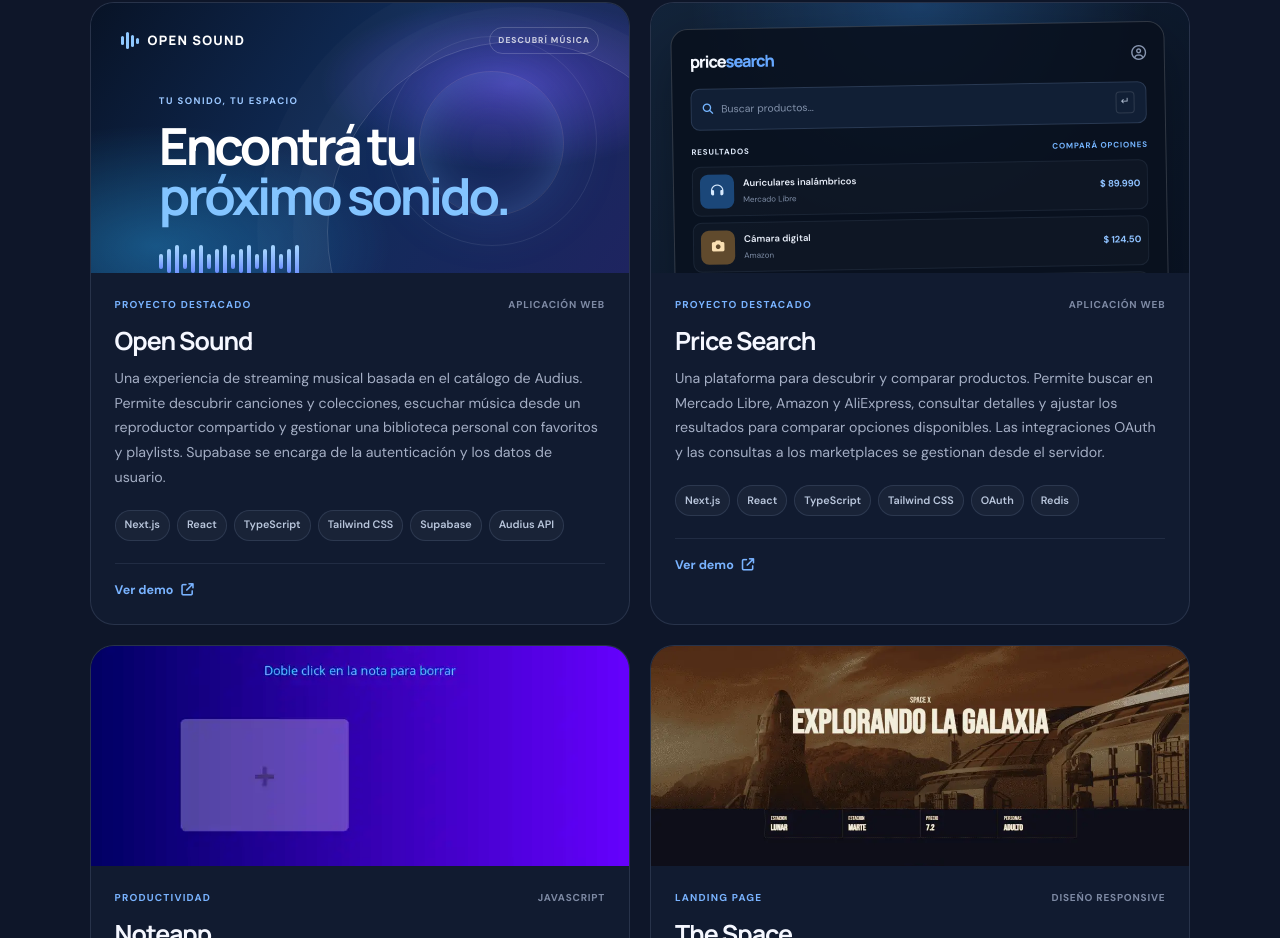
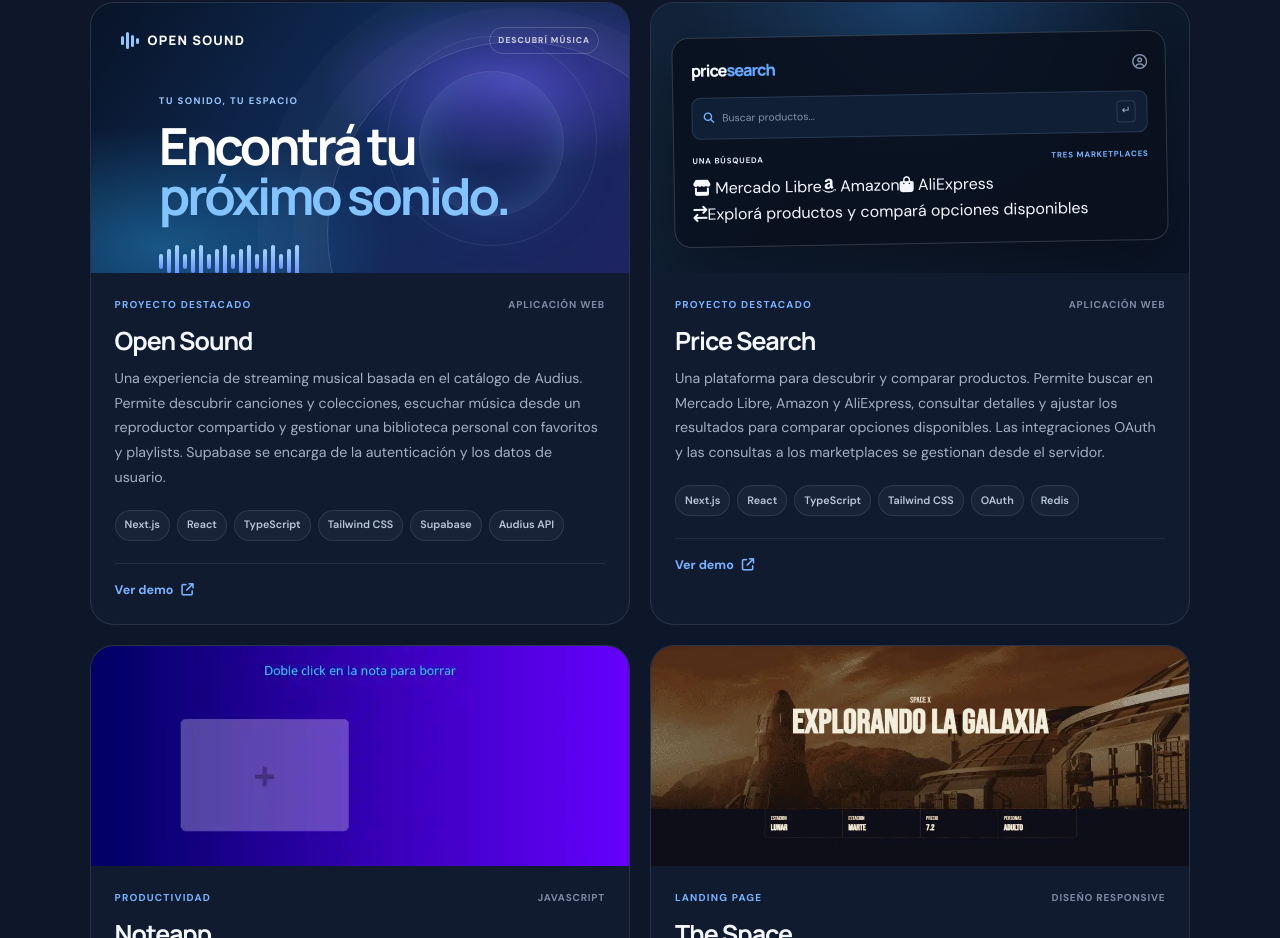
Before and after one commit to RodrigoFrontendDev/Portfolio, a plain HTML site: page es/index.html in a window 1280 px wide. Shown: the part 2352-3290 px from the top of the page. Drawn offline with Linux system fonts and the light colour scheme.

Commit message:
Refine Price Search project artwork

```diff
--- a/es/index.html
+++ b/es/index.html
@@ -143,8 +143,9 @@
             <div class="price-art-window">
               <div class="price-art-header"><span class="price-art-logo">price<span>search</span></span><span class="price-art-user"><i class="fa-regular fa-circle-user" aria-hidden="true"></i></span></div>
               <div class="price-art-search"><i class="fa-solid fa-magnifying-glass" aria-hidden="true"></i><span>Buscar productos...</span><kbd>↵</kbd></div>
-              <div class="price-art-label">RESULTADOS <span>COMPARÁ OPCIONES</span></div>
-              <div class="price-art-products"><div class="price-art-product"><span class="product-symbol product-symbol-one"><i class="fa-solid fa-headphones" aria-hidden="true"></i></span><span class="product-lines"><b>Auriculares inalámbricos</b><small>Mercado Libre</small></span><strong>$ 89.990</strong></div><div class="price-art-product"><span class="product-symbol product-symbol-two"><i class="fa-solid fa-camera" aria-hidden="true"></i></span><span class="product-lines"><b>Cámara digital</b><small>Amazon</small></span><strong>$ 124.50</strong></div><div class="price-art-product"><span class="product-symbol product-symbol-three"><i class="fa-solid fa-keyboard" aria-hidden="true"></i></span><span class="product-lines"><b>Teclado mecánico</b><small>AliExpress</small></span><strong>$ 42.99</strong></div></div>
+              <div class="price-art-label">UNA BÚSQUEDA <span>TRES MARKETPLACES</span></div>
+              <div class="marketplace-badges"><span><i class="fa-solid fa-store" aria-hidden="true"></i> Mercado Libre</span><span><i class="fa-brands fa-amazon" aria-hidden="true"></i> Amazon</span><span><i class="fa-solid fa-bag-shopping" aria-hidden="true"></i> AliExpress</span></div>
+              <div class="price-art-footnote"><i class="fa-solid fa-arrow-right-arrow-left" aria-hidden="true"></i><span>Explorá productos y compará opciones disponibles</span></div>
             </div>
           </div>
           <div class="project-content">
```
